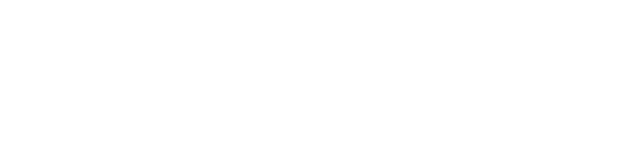
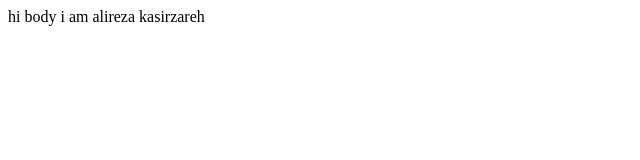
Before and after one commit to AlirezaKasirzareh/the-first-project-for-test, a plain HTML site: page index.html in a window 1280 px wide. Shown: the whole page, without its empty margins (0-640 px from the left). Drawn offline with Linux system fonts and the light colour scheme.

Commit message:
what is my name

```diff
--- a/index.html
+++ b/index.html
@@ -8,6 +8,9 @@
 
 <body>
 
+    hi body
+
+    i am alireza kasirzareh
 </body>
 
 </html>
```
